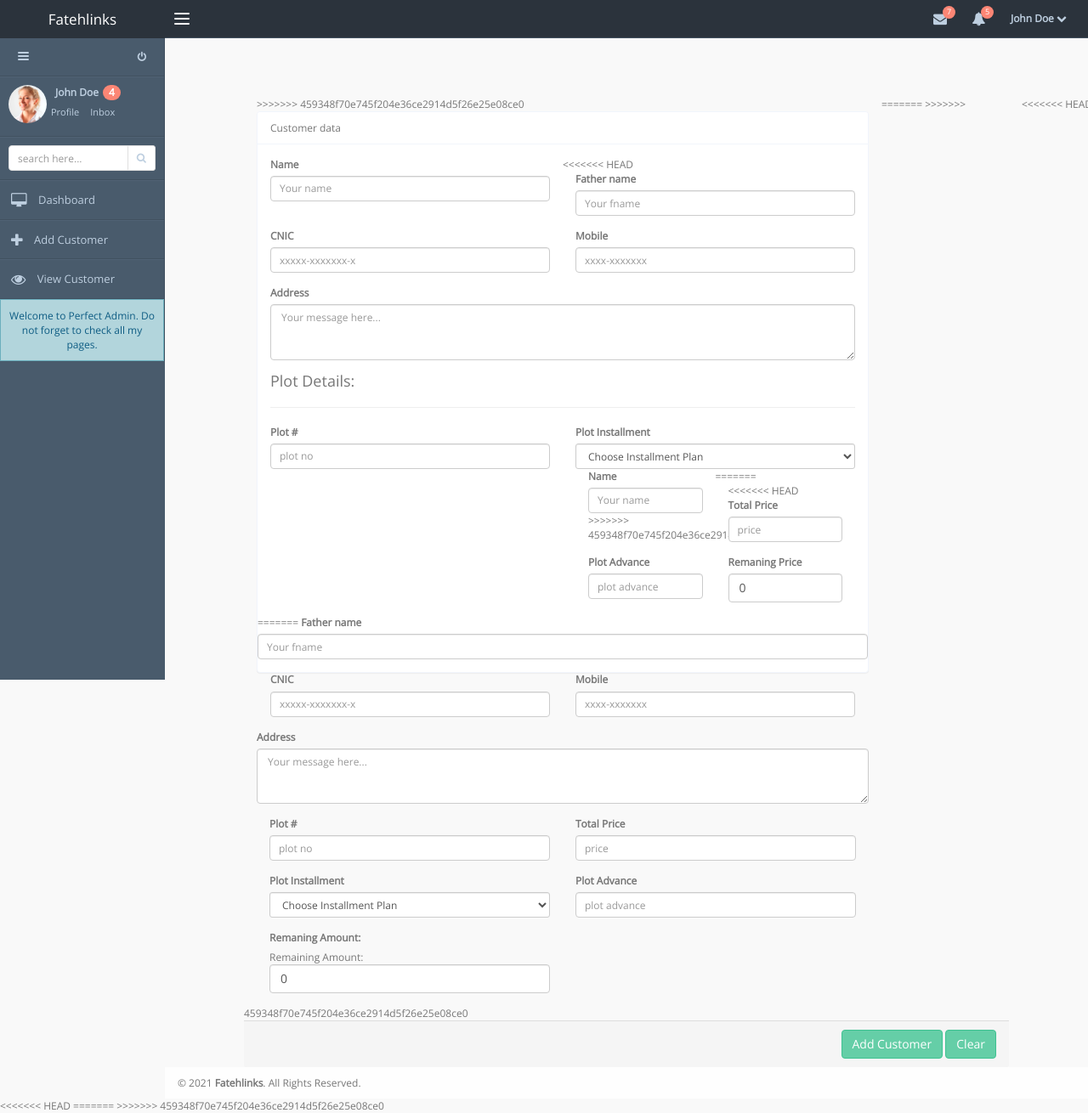
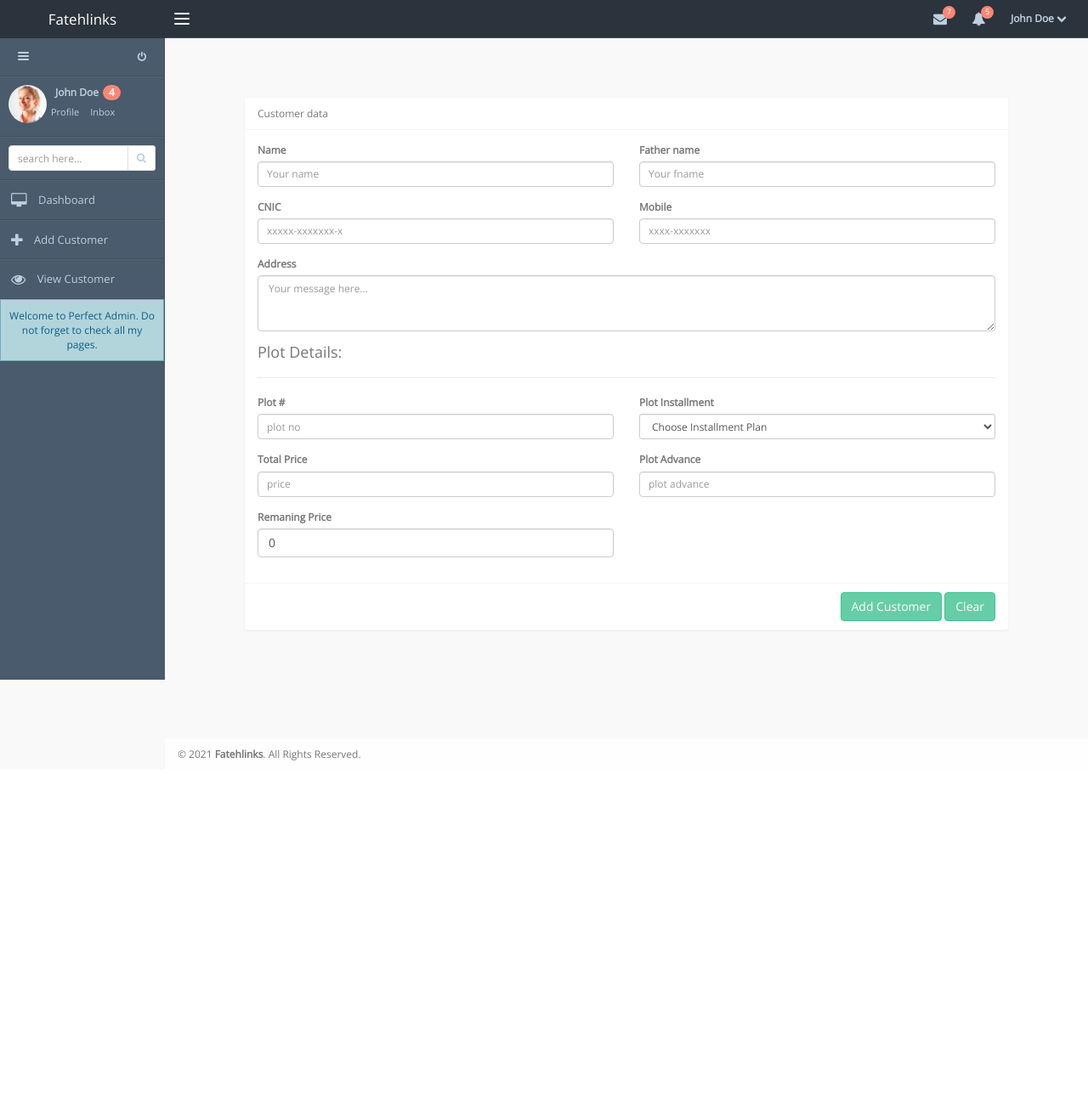
Before and after one commit to Arisha71/real_state, a PHP site: page /add-customer.php in a window 1280 px wide. Shown: the whole page at 85% size. After the commit the page ends 895 px from the top, so only its background shows below. Run offline with PHP 8.4, Linux system fonts and the light colour scheme; the visitor is signed in with stand-in values (Sample User, id 1); some libraries are stand-ins or nearby versions.

Commit message:
changigng complete

```diff
--- a/session-demo/add-customer.php
+++ b/session-demo/add-customer.php
@@ -11,11 +11,7 @@
 	<div id="main-container">
 		<div class="row">
 			<div class="col-md-1"></div>
-<<<<<<< HEAD
 			<div class="col-lg-10">
-=======
-			<div class="col-md-10">
->>>>>>> 459348f70e745f204e36ce2914d5f26e25e08ce0
 				<div class="panel panel-default">
 					<form action="fir-add-queries.php" method="post">
 						<div class="panel-heading">
@@ -23,7 +19,6 @@
 						</div>
 						<div class="panel-body">
 							<div class="row">
-<<<<<<< HEAD
 								<div class="col-md-6">
 									<div class="form-group">
 										<label class="control-label">Name</label>
@@ -77,17 +72,10 @@
 											<option value="24 month">24 Month</option>
 											</option>
 										</select>
-=======
-								<div class="col-md-6">
-									<div class="form-group">
-										<label class="control-label">Name</label>
-										<input type="text" name="name" placeholder="Your name" class="form-control input-sm" required>
->>>>>>> 459348f70e745f204e36ce2914d5f26e25e08ce0
 									</div>
 								</div><!-- /.col -->
 								<div class="col-md-6">
 									<div class="form-group">
-<<<<<<< HEAD
 										<label class="control-label">Total Price</label>
 										<input type="number" placeholder="price" id="totalAmount" name="price" class="form-control input-sm">
 									</div>
@@ -108,94 +96,6 @@
 								</div><!-- /.col -->
 							</div>
 						</div>
-=======
-										<label class="control-label">Father name</label>
-										<input type="text" placeholder="Your fname" name="fname" class="form-control input-sm">
-									</div>
-								</div><!-- /.col -->
-								<div class="col-md-6">
-									<div class="form-group">
-										<label class="control-label">CNIC</label>
-										<input type="text" name="cnic" data-inputmask="'mask':'99999-9999999-9'" placeholder="xxxxx-xxxxxxx-x" maxlength="15" placeholder="xxxxx-xxxxxxx-x" class="form-control input-sm" required>
-									</div>
-								</div><!-- /.col -->
-								<div class="col-md-6">
-									<div class="form-group">
-										<label class="control-label"> Mobile</label>
-										<input type="text" data-inputmask="'mask' :'0399-9999999'" placeholder="xxxx-xxxxxxx" type="number" maxlength="12" name="mobile" class="form-control input-sm">
-									</div>
-								</div><!-- /.col -->
-							</div><!-- /.row -->
-
-							<div class="form-group">
-								<label class="control-label">Address</label>
-								<textarea class="form-control" name="address" placeholder="Your message here..." rows="3" data-required="true"></textarea>
-							</div><!-- /form-group -->
-
-							<div class="col-md-6">
-								<div class="form-group">
-									<label class="control-label">Plot #</label>
-									<input type="number" placeholder="plot no" name="plotno" class="form-control input-sm" required>
-								</div>
-							</div><!-- /.col -->
-							<div class="col-md-6">
-								<div class="form-group">
-									<label class="control-label">Total Price</label>
-									<input type="number" placeholder="price" id="totalAmount" name="price" class="form-control input-sm">
-								</div>
-							</div><!-- /.col -->
-							<div class="col-md-6">
-								<div class="form-group">
-									<label class="control-label">Plot Installment</label>
-									<select name="installment" class="form-control input-sm">
-										<option value="-1">Choose Installment Plan
-										<option value="3 month">3 Month</option>
-										<option value="6 month">6 Month</option>
-										<option value="9 month">9 Month</option>
-										<option value="12 month">12 Month</option>
-										<option value="24 month">24 Month</option>
-										</option>
-									</select>
-								</div>
-							</div><!-- /.col -->
-
-							<div class="col-md-6">
-								<div class="form-group">
-									<label class="control-label">Plot Advance</label>
-									<input type="number" placeholder="plot advance" id="amountPaid" name="advance" class="form-control input-sm">
-								</div>
-							</div><!-- /.col -->
-							<div class="col-md-6">
-								<div class="form-group">
-									<label class="control-label">Remaning Amount:</label>
-									<p class="text-bold">Remaining Amount:<span class="form-control" name="remaning" id="remainingAmount">0</span></p>
-
-								</div>
-							</div><!-- /.col -->
-						</div>
-						<script>
-							// Function to calculate the remaining amount
-							function calculateRemainingAmount() {
-								const totalAmountInput = document.getElementById('totalAmount');
-								const amountPaidInput = document.getElementById('amountPaid');
-								const remainingAmountSpan = document.getElementById('remainingAmount');
-
-								// Get the values from the input fields
-								const totalAmount = parseFloat(totalAmountInput.value) || 0;
-								const amountPaid = parseFloat(amountPaidInput.value) || 0;
-
-								// Calculate the remaining amount
-								const remainingAmount = totalAmount - amountPaid;
-
-								// Update the display
-								remainingAmountSpan.textContent = remainingAmount.toFixed(0);
-							}
-
-							// Attach event listeners to the input fields
-							document.getElementById('totalAmount').addEventListener('input', calculateRemainingAmount);
-							document.getElementById('amountPaid').addEventListener('input', calculateRemainingAmount);
-						</script>
->>>>>>> 459348f70e745f204e36ce2914d5f26e25e08ce0
 						<div class="panel-footer text-right">
 							<button class="btn btn-success" type="add-student" name="add-customer">Add Customer</button>
 							<button class="btn btn-success" type="reset">Clear</button>
@@ -207,11 +107,6 @@
 	</div><!-- /main-container -->
 
 	<?php include("./include/footer.html"); ?>
-<<<<<<< HEAD
-=======
-
-
->>>>>>> 459348f70e745f204e36ce2914d5f26e25e08ce0
 </div><!-- /wrapper -->
 <a href="blank.html" id="scroll-to-top" class="hidden-print"><i class="fa fa-chevron-up"></i></a>
 
@@ -223,7 +118,6 @@
 <script src="./maskingCNIC/jquery.inputmask.bundle.js"></script>
 <script>
 	$(":input").inputmask();
-<<<<<<< HEAD
 </script>
 
 <script>
@@ -247,6 +141,4 @@
 	// Attach event listeners to the input fields
 	document.getElementById('totalAmount').addEventListener('input', calculateRemainingAmount);
 	document.getElementById('amountPaid').addEventListener('input', calculateRemainingAmount);
-=======
->>>>>>> 459348f70e745f204e36ce2914d5f26e25e08ce0
 </script>
```
